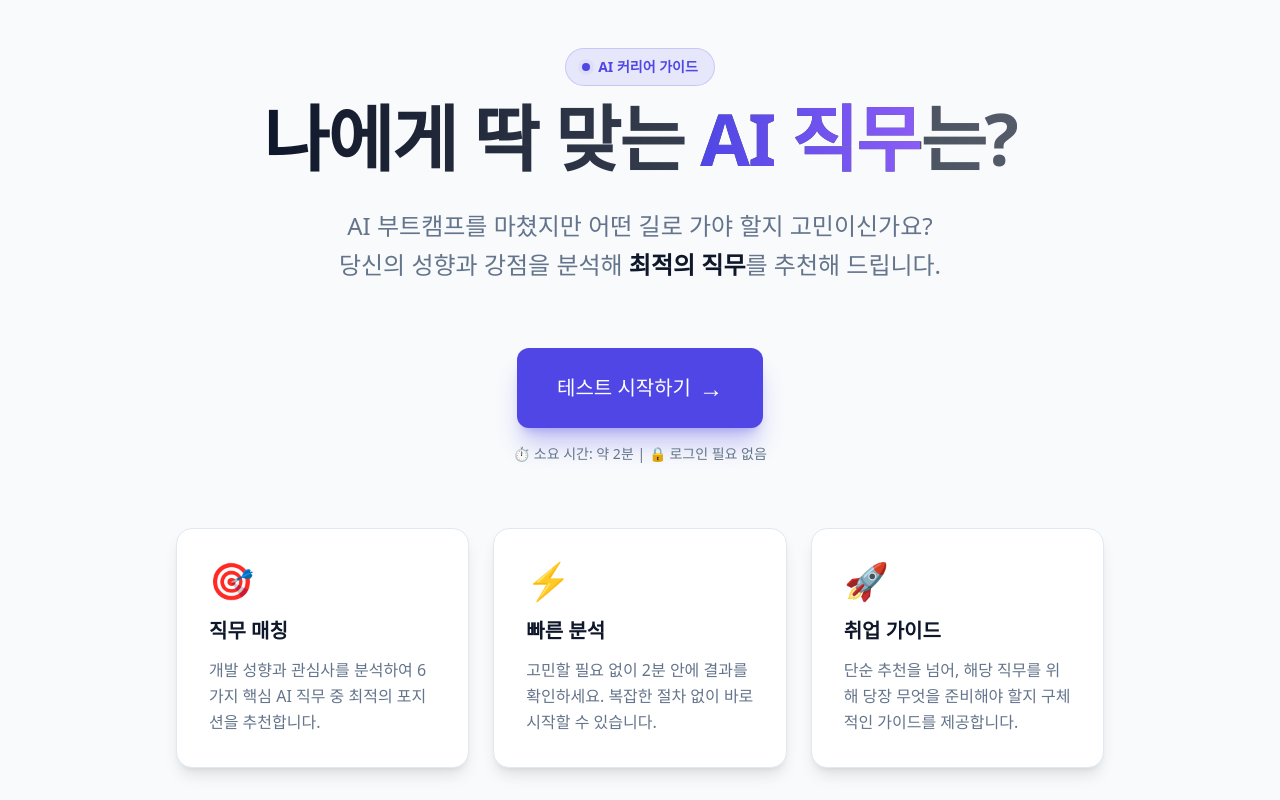
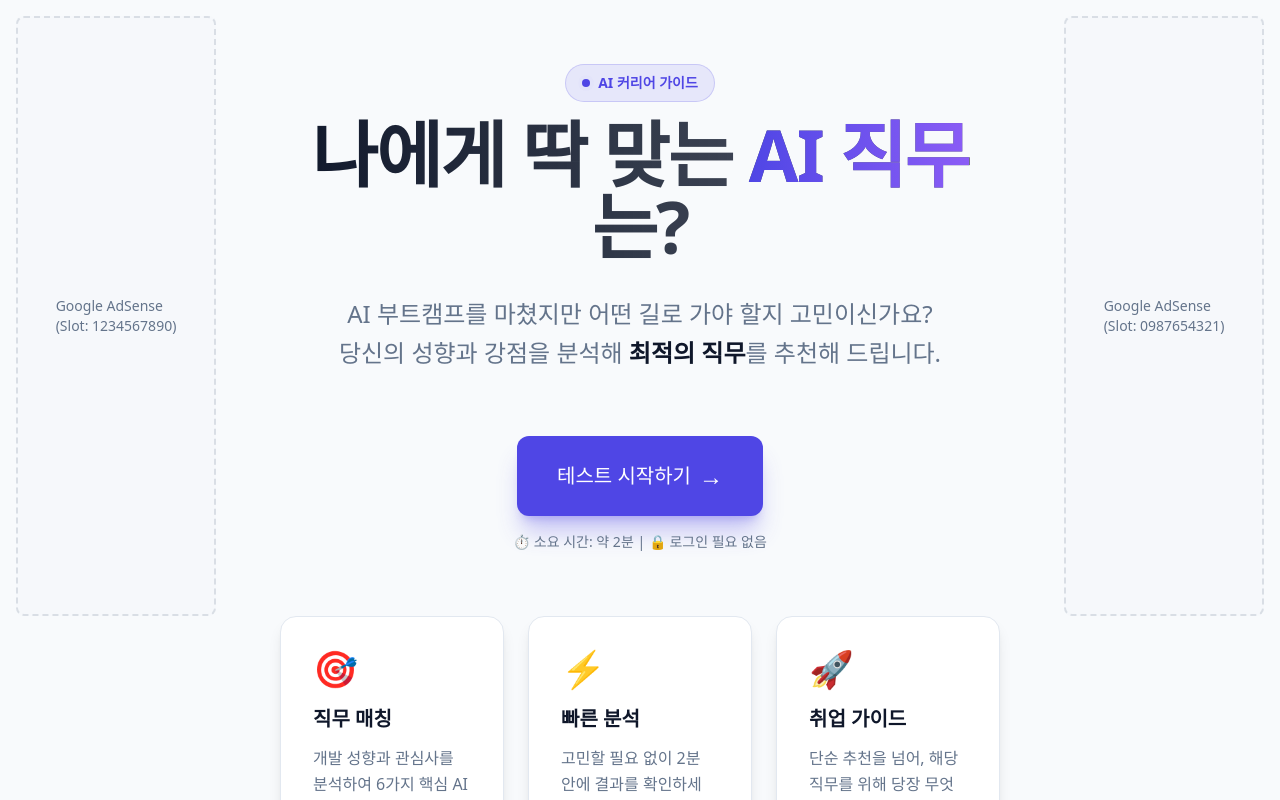
Before and after one commit to EJ-pro/AI-Job-Recommendation, a Next.js app in the folder web/: page / in a window 1280 px wide. Shown: the top 800 px of the page. Built offline with nearby package versions, Linux system fonts and the light colour scheme.

Commit message:
광고 삽입

```diff
--- a/web/src/app/layout.tsx
+++ b/web/src/app/layout.tsx
@@ -17,6 +17,11 @@ export const metadata: Metadata = {
   description: "AI 부트캠프 수강생을 위한 맞춤형 직무 추천 서비스. 간단한 테스트로 당신의 성향에 맞는 AI 직무를 찾아보세요.",
 };
 
+import AdBanner from "@/components/AdBanner";
+import Script from "next/script";
+
+// ... (imports)
+
 export default function RootLayout({
   children,
 }: Readonly<{
@@ -24,10 +29,40 @@ export default function RootLayout({
 }>) {
   return (
     <html lang="en">
+      <head>
+        <Script
+          async
+          src="https://pagead2.googlesyndication.com/pagead/js/adsbygoogle.js?client=ca-pub-6922660715404171"
+          crossOrigin="anonymous"
+          strategy="lazyOnload"
+        />
+      </head>
       <body
-        className={`${geistSans.variable} ${geistMono.variable} antialiased`}
+        className={`${geistSans.variable} ${geistMono.variable} antialiased min-h-screen flex flex-col`}
       >
-        {children}
+        <main className="flex-1 w-full max-w-[1920px] mx-auto flex gap-4 p-4">
+
+          {/* Left Ad (Desktop Only) */}
+          <aside className="hidden xl:block w-[200px] shrink-0 sticky top-4 h-fit">
+            <AdBanner dataAdSlot="1234567890" className="h-[600px] w-full" />
+          </aside>
+
+          {/* Main Content */}
+          <section className="flex-1 w-full min-w-0">
+            {children}
+          </section>
+
+          {/* Right Ad (Desktop Only) */}
+          <aside className="hidden xl:block w-[200px] shrink-0 sticky top-4 h-fit">
+            <AdBanner dataAdSlot="0987654321" className="h-[600px] w-full" />
+          </aside>
+
+        </main>
+
+        {/* Mobile footer Ad (Visible only on small screens) */}
+        <div className="xl:hidden w-full p-4">
+          <AdBanner dataAdSlot="1122334455" className="h-[100px] w-full" />
+        </div>
       </body>
     </html>
   );
--- /dev/null
+++ b/web/src/components/AdBanner.tsx
@@ -0,0 +1,54 @@
+'use client';
+
+import { useEffect } from 'react';
+
+interface AdBannerProps {
+    dataAdSlot: string;
+    dataAdFormat?: string;
+    dataFullWidthResponsive?: boolean;
+    className?: string;
+}
+
+export default function AdBanner({
+    dataAdSlot,
+    dataAdFormat = 'auto',
+    dataFullWidthResponsive = true,
+    className,
+}: AdBannerProps) {
+    useEffect(() => {
+        try {
+            if (process.env.NODE_ENV === 'production') {
+                // @ts-ignore
+                (window.adsbygoogle = window.adsbygoogle || []).push({});
+            }
+        } catch (err) {
+            console.error('AdSense error:', err);
+        }
+    }, []);
+
+    // Development Fallback
+    if (process.env.NODE_ENV !== 'production') {
+        return (
+            <div
+                className={`bg-muted/30 border-2 border-dashed border-muted-foreground/20 rounded-lg flex items-center justify-center text-muted-foreground text-sm font-medium ${className}`}
+                style={{ minHeight: '250px', width: '100%' }}
+            >
+                Google AdSense<br />
+                (Slot: {dataAdSlot})
+            </div>
+        );
+    }
+
+    return (
+        <div className={className}>
+            <ins
+                className="adsbygoogle"
+                style={{ display: 'block' }}
+                data-ad-client="ca-pub-6922660715404171" // User provided ID
+                data-ad-slot={dataAdSlot}
+                data-ad-format={dataAdFormat}
+                data-full-width-responsive={dataFullWidthResponsive.toString()}
+            />
+        </div>
+    );
+}
```
